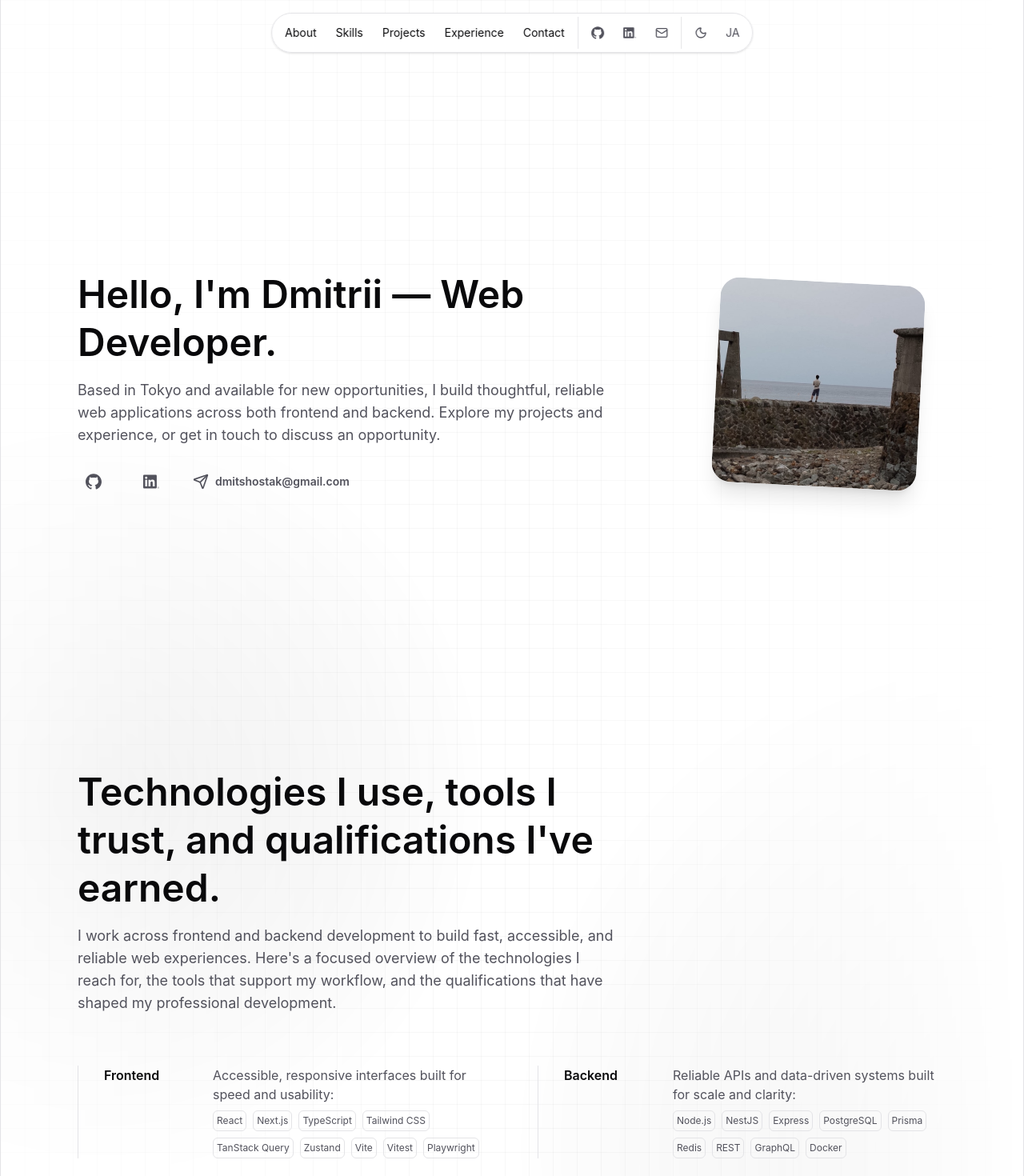
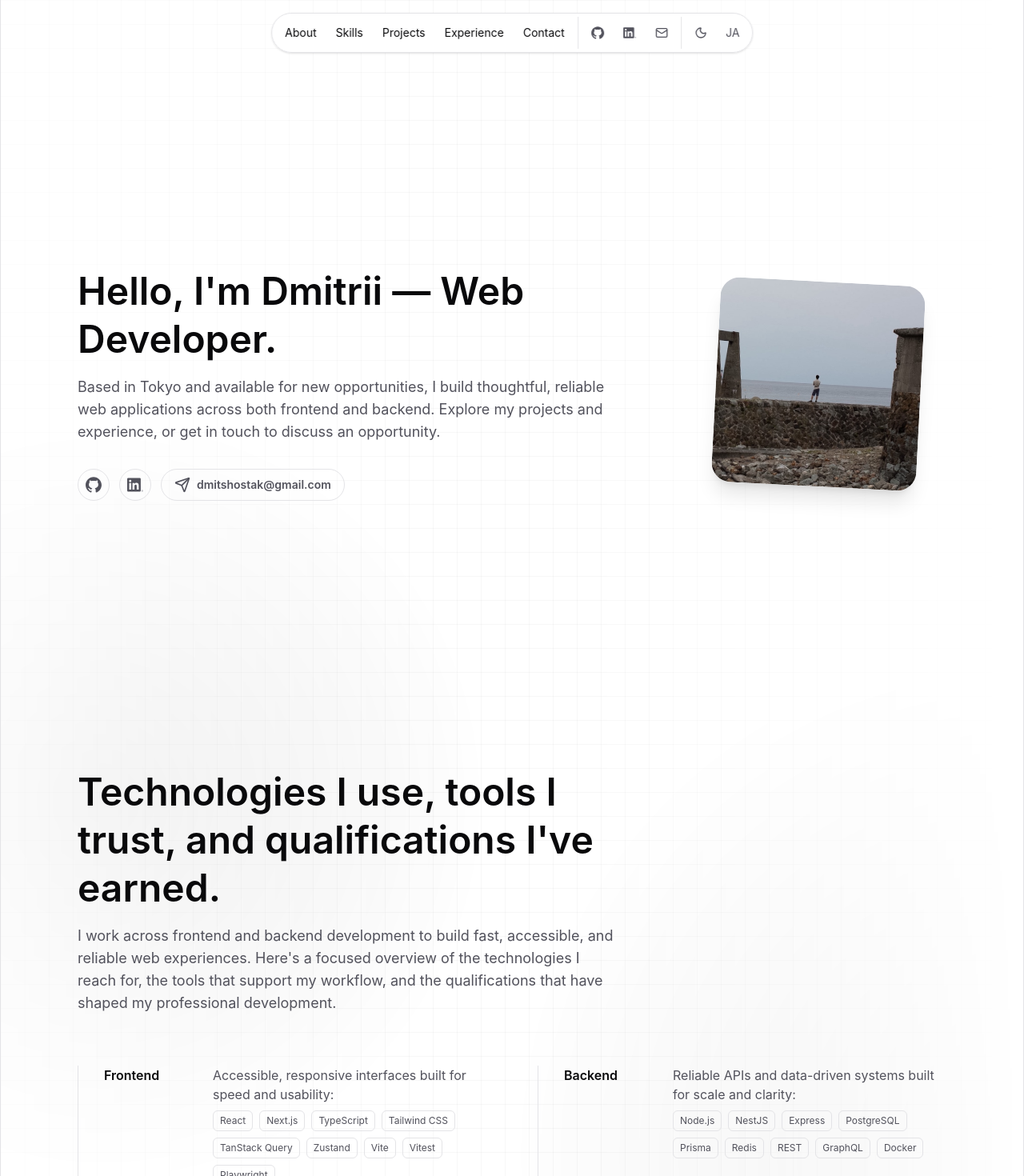
Before and after one commit to script-amv/portfolio, a React (Vite) app: page / in a window 1280 px wide. Shown: the top 1470 px of the page at 80% size. Built offline with nearby package versions, Linux system fonts and the light colour scheme.

Commit message:
refactor: unify portfolio interaction styles

```diff
--- a/src/App.tsx
+++ b/src/App.tsx
@@ -25,7 +25,7 @@ function App() {
         language={language}
         onLanguageChange={() => setLanguage(language === "en" ? "ja" : "en")}
       />
-      <main className="portfolio-canvas mx-auto flex min-h-screen w-full max-w-7xl flex-col gap-section border-x border-line bg-canvas px-4 py-32 pb-0 sm:px-8 md:px-12 lg:px-16 xl:px-24 xl:py-section xl:pb-0 transition-colors">
+      <main className="portfolio-canvas mx-auto flex min-h-screen w-full max-w-7xl flex-col gap-section border-x border-line bg-canvas px-4 py-32 pb-0 transition-colors sm:px-8 md:px-12 lg:px-16 xl:px-24 xl:py-section xl:pb-0">
         <IntroSection content={content[language].intro} />
         <SkillsSection content={content[language].skills} />
         <ProjectsSection content={content[language].projects} />
--- a/src/ContactFooter.tsx
+++ b/src/ContactFooter.tsx
@@ -52,16 +52,20 @@ function ContactFooter({ content }: ContactFooterProps) {
           <div className="flex items-center justify-center gap-4">
             <span className="sr-only">{content.profilesLabel}</span>
             <a
-              className="grid size-10 place-items-center rounded-full border border-line hover:border-accent-line"
+              className="icon-link"
               href="https://github.com/script-amv"
               aria-label="GitHub"
+              target="_blank"
+              rel="noreferrer"
             >
               <GitHubIcon className="size-4" />
             </a>
             <a
-              className="grid size-10 place-items-center rounded-full border border-line hover:border-accent-line"
+              className="icon-link"
               href="https://www.linkedin.com/in/script-amv"
               aria-label="LinkedIn"
+              target="_blank"
+              rel="noreferrer"
             >
               <LinkedInIcon className="size-4" />
             </a>
--- a/src/ExperienceSection.tsx
+++ b/src/ExperienceSection.tsx
@@ -19,7 +19,10 @@ function ExperienceSection({ content }: ExperienceSectionProps) {
     <Section id="experience" title={content.title} description={content.description}>
       <ol className="mt-10 space-y-8 sm:mt-12 lg:mt-16">
         {content.items.map((item) => (
-          <li className="relative grid gap-3 border-l border-line pb-8 pl-6 last:pb-0 sm:grid-cols-[minmax(0,1fr)_auto] sm:gap-x-8 sm:pl-8" key={item.company}>
+          <li
+            className="relative grid gap-3 border-l border-line pb-8 pl-6 last:pb-0 sm:grid-cols-[minmax(0,1fr)_auto] sm:gap-x-8 sm:pl-8"
+            key={item.company}
+          >
             <span className="absolute top-1.5 -left-1.5 size-3 rounded-full border-2 border-canvas bg-accent" aria-hidden="true" />
 
             <div>
@@ -28,7 +31,12 @@ function ExperienceSection({ content }: ExperienceSectionProps) {
               <p className="mt-3 max-w-2xl text-muted">{item.description}</p>
             </div>
 
-            <a className="flex w-fit items-center gap-1 text-sm font-semibold text-muted hover:text-accent sm:pt-1" href={item.website} target="_blank" rel="noreferrer">
+            <a
+              className="section-link sm:pt-1"
+              href={item.website}
+              target="_blank"
+              rel="noreferrer"
+            >
               {item.websiteLabel}
               <ArrowUpRight className="size-4" aria-hidden="true" />
             </a>
--- a/src/Header.tsx
+++ b/src/Header.tsx
@@ -5,7 +5,7 @@ import type { Content, Language } from "./content";
 import { GitHubIcon, LinkedInIcon } from "./SocialIcons";
 
 const controlClass =
-  "grid size-10 shrink-0 place-items-center rounded-full text-sm text-muted transition-colors hover:text-accent";
+  "grid size-10 shrink-0 place-items-center rounded-full text-sm text-muted hover:bg-surface-hover hover:text-accent";
 
 type HeaderProps = {
   content: Pick<Content, "navigation" | "controls">;
@@ -60,7 +60,7 @@ function Header({ content, language, onLanguageChange }: HeaderProps) {
         <nav className="flex min-w-0 flex-1 overflow-x-auto" aria-label="Primary navigation">
           {content.navigation.map(({ label, href }) => (
             <a
-              className="shrink-0 whitespace-nowrap px-2 py-2 text-xs leading-5 sm:px-3 sm:text-sm"
+              className="shrink-0 rounded-full px-2 py-2 text-xs leading-5 hover:bg-surface-hover sm:px-3 sm:text-sm"
               href={href}
               key={href}
             >
@@ -74,6 +74,8 @@ function Header({ content, language, onLanguageChange }: HeaderProps) {
             className={controlClass}
             href="https://github.com/script-amv"
             aria-label="GitHub"
+            target="_blank"
+            rel="noreferrer"
           >
             <GitHubIcon className="size-4" />
           </a>
@@ -81,6 +83,8 @@ function Header({ content, language, onLanguageChange }: HeaderProps) {
             className={controlClass}
             href="https://www.linkedin.com/in/script-amv"
             aria-label="LinkedIn"
+            target="_blank"
+            rel="noreferrer"
           >
             <LinkedInIcon className="size-4" />
           </a>
--- a/src/IntroSection.tsx
+++ b/src/IntroSection.tsx
@@ -24,17 +24,17 @@ function IntroSection({ content }: IntroSectionProps) {
         />
       }
     >
-      <div className="mt-6 flex flex-wrap items-center gap-x-6 gap-y-3 text-sm font-semibold text-muted sm:gap-x-8">
-        <a className="grid size-10 place-items-center" href="https://github.com/script-amv" aria-label="GitHub">
+      <div className="mt-8 flex flex-wrap items-center gap-3 text-sm font-semibold text-muted">
+        <a className="icon-link" href="https://github.com/script-amv" aria-label="GitHub" target="_blank" rel="noreferrer">
           <GitHubIcon />
         </a>
 
-        <a className="grid size-10 place-items-center" href="https://www.linkedin.com/in/script-amv" aria-label="LinkedIn">
+        <a className="icon-link" href="https://www.linkedin.com/in/script-amv" aria-label="LinkedIn" target="_blank" rel="noreferrer">
           <LinkedInIcon />
         </a>
 
         <a
-          className="flex min-h-10 min-w-0 items-center gap-2 break-all"
+          className="flex min-h-10 min-w-0 items-center gap-2 rounded-full border border-line px-4 hover:border-accent-line hover:bg-surface-hover"
           href="mailto:dmitshostak@gmail.com"
         >
           <Send className="size-5" />
--- a/src/ProjectsSection.tsx
+++ b/src/ProjectsSection.tsx
@@ -22,7 +22,7 @@ function ProjectCard({
   accentClass,
 }: ProjectData) {
   return (
-    <article className="flex min-w-0 flex-col rounded-xl p-4 transition-all hover:-translate-y-1 hover:bg-black/2">
+    <article className="flex min-w-0 flex-col rounded-xl p-4 transition-all hover:-translate-y-1 hover:bg-surface-hover">
       <div className="grid size-12 place-items-center rounded-full border border-line bg-canvas shadow-sm">
         <div
           className={`grid size-8 place-items-center rounded-full text-xs font-semibold text-white ${accentClass}`}
@@ -35,8 +35,10 @@ function ProjectCard({
       <p className="mt-4 text-muted">{description}</p>
 
       <a
-        className="flex items-center gap-2 pt-8 text-sm font-semibold text-muted transition-colors hover:text-accent"
+        className="section-link pt-8"
         href={url}
+        target="_blank"
+        rel="noreferrer"
       >
         <Link className="size-4" />
         {getUrlLabel(url)}
--- a/src/SkillsSection.tsx
+++ b/src/SkillsSection.tsx
@@ -15,7 +15,7 @@ function SkillGroup({ title, description, skills }: SkillGroupData) {
       <ul className="flex flex-wrap gap-2 sm:col-start-2">
         {skills.map((skill) => (
           <li
-            className="rounded-md border border-line p-1 text-xs text-muted transition-colors hover:border-accent-line hover:text-accent"
+            className="rounded-md border border-line px-2 py-1 text-xs text-muted transition-colors hover:border-accent-line hover:bg-surface-hover hover:text-accent"
             key={skill}
           >
             {skill}
--- a/src/index.css
+++ b/src/index.css
@@ -93,6 +93,10 @@
     @apply transition-colors hover:text-accent;
   }
 
+  button {
+    @apply transition-colors;
+  }
+
   :where(a, button):focus-visible {
     outline: 2px solid var(--color-accent);
     outline-offset: 3px;
@@ -157,4 +161,12 @@
       linear-gradient(90deg, var(--canvas-grid-color) 1px, transparent 1px);
     background-size: var(--canvas-grid-size) var(--canvas-grid-size);
   }
+
+  .icon-link {
+    @apply grid size-10 place-items-center rounded-full border border-line text-muted transition-colors hover:border-accent-line hover:bg-surface-hover hover:text-accent;
+  }
+
+  .section-link {
+    @apply flex w-fit items-center gap-2 text-sm font-semibold text-muted transition-colors hover:text-accent;
+  }
 }
```
